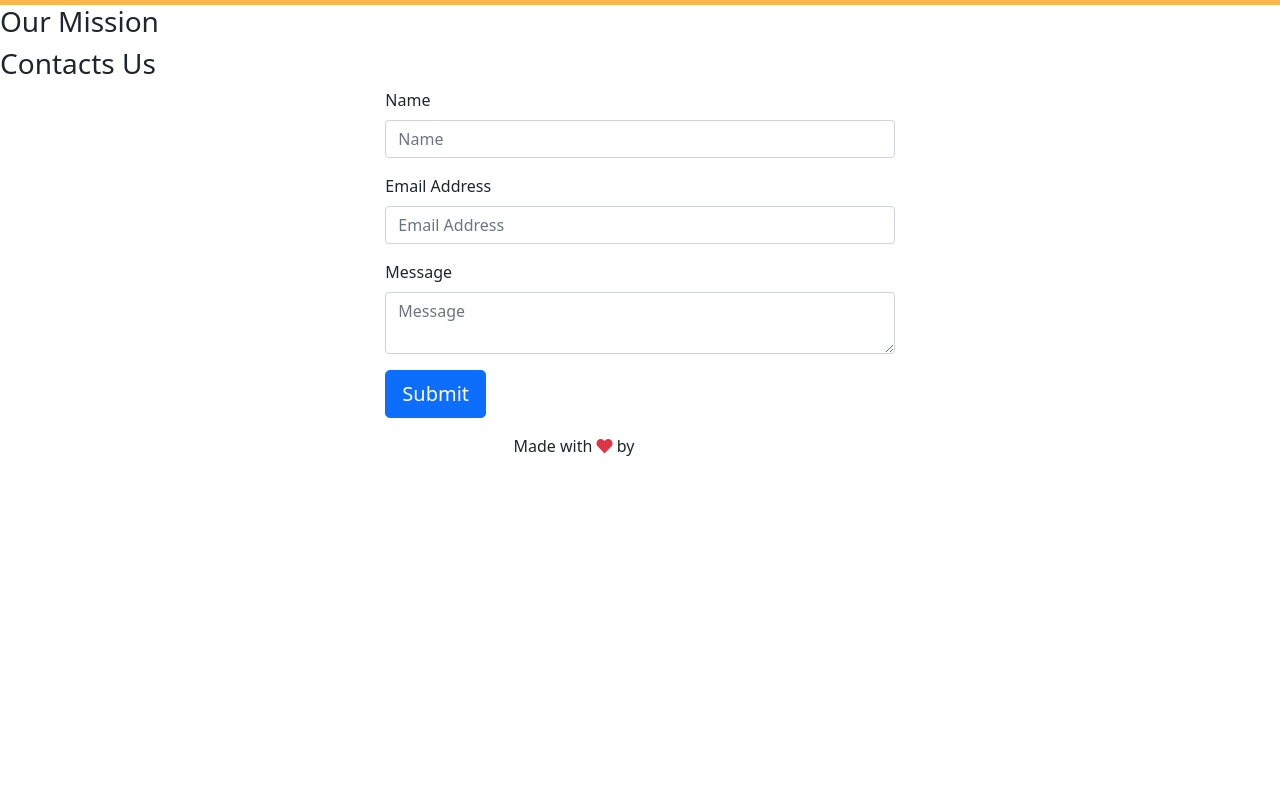
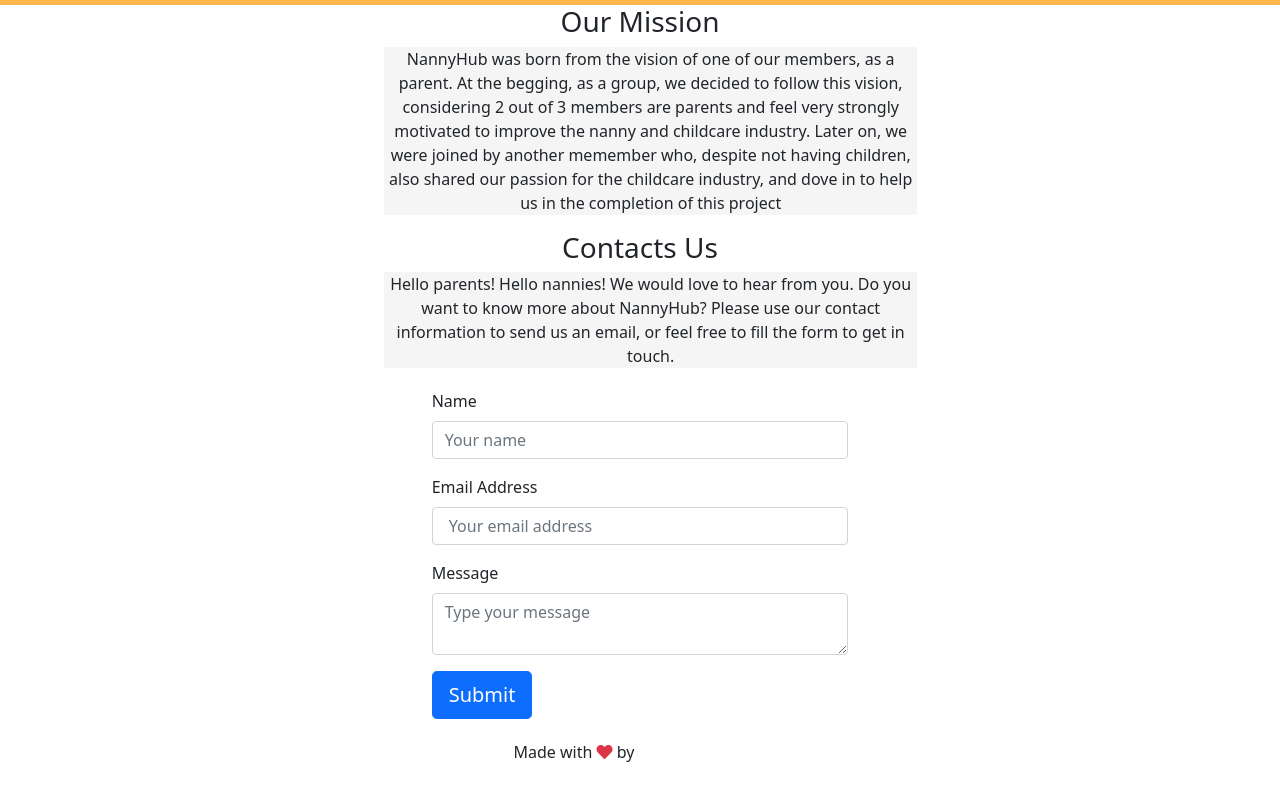
Before and after one commit to nannyhub/NannysHub, a React app: page /contacts in a window 1280 px wide. Shown: the part 81-877 px from the top of the page. Before the commit the page ends 800 px from the top, so only its background shows below. Built offline with nearby package versions, Linux system fonts and the light colour scheme; no server answers.

Commit message:
missing contact info

```diff
--- a/src/front/js/pages/contacts.js
+++ b/src/front/js/pages/contacts.js
@@ -1,38 +1,73 @@
 import React, { useContext } from "react";
 import "../../styles/contacts.css";
-
 
 const Contacts = () => {
   return (
     <>
-        <div className="text justify-content-start">
+      <div className="text-center">
         <h3> Our Mission</h3>
+        <p className="text center col-5" id="mission">
+          NannyHub was born from the vision of one of our members, as a parent.
+          At the begging, as a group, we decided to follow this vision,
+          considering 2 out of 3 members are parents and feel very strongly
+          motivated to improve the nanny and childcare industry. Later on, we
+          were joined by another memember who, despite not having children, also
+          shared our passion for the childcare industry, and dove in to help us
+          in the completion of this project
+        </p>
       </div>
-            <div className="text justify-content-start">
+      <div className="text-center">
         <h3> Contacts Us</h3>
+        <p className="col-5" id="contact">
+          Hello parents! Hello nannies! We would love to hear from you. Do you
+          want to know more about NannyHub? Please use our contact information
+          to send us an email, or feel free to fill the form to get in touch.
+        </p>
       </div>
-            <div className="container col-5" id="form">
+      <div className="container-fluid col-md-4" id="form">
         <form id="contactForm">
           <div className="mb-3">
-                    <label className="form-label" for="name">Name</label>
-                    <input className="form-control" id="name" type="text" placeholder="Name" />
+            <label className="form-label" for="name">
+              Name
+            </label>
+            <input
+              className="form-control"
+              id="name"
+              type="text"
+              placeholder="Your name"
+            />
           </div>
           <div className="mb-3">
-                    <label className="form-label" for="emailAddress">Email Address</label>
-                    <input className="form-control" id="emailAddress" type="email" placeholder="Email Address"></input>
+            <label className="form-label" for="emailAddress">
+              Email Address
+            </label>
+            <input
+              className="form-control"
+              id="emailAddress"
+              type="email"
+              placeholder=" Your email address"
+            ></input>
           </div>
           <div className="mb-3">
-                    <label className="form-label" for="message">Message</label>
-                    <textarea className="form-control" id="message" type="text" placeholder="Message"></textarea>
+            <label className="form-label" for="message">
+              Message
+            </label>
+            <textarea
+              className="form-control"
+              id="message"
+              type="text"
+              placeholder="Type your message"
+            ></textarea>
           </div>
           <div>
-                    <button className="btn btn-primary btn-lg" type="submit">Submit</button>
+            <button className="btn btn-primary btn-lg" type="submit">
+              Submit
+            </button>
           </div>
         </form>
       </div>
-
     </>
-    )
-}
+  );
+};
 
 export default Contacts;
--- a/src/front/styles/contacts.css
+++ b/src/front/styles/contacts.css
@@ -1,4 +1,14 @@
-#fomr{
-    margin-top: 20px;
-    margin-right: 60%;
+#form {
+  padding: 5px;
 }
+
+#mission {
+  align-self: center;
+  background-color: whitesmoke;
+  margin-left: 30%;
+}
+
+#contact {
+  background-color: whitesmoke;
+  margin-left: 30%;
+}
```
Lines whose indentation alone changed are shown as unchanged.
